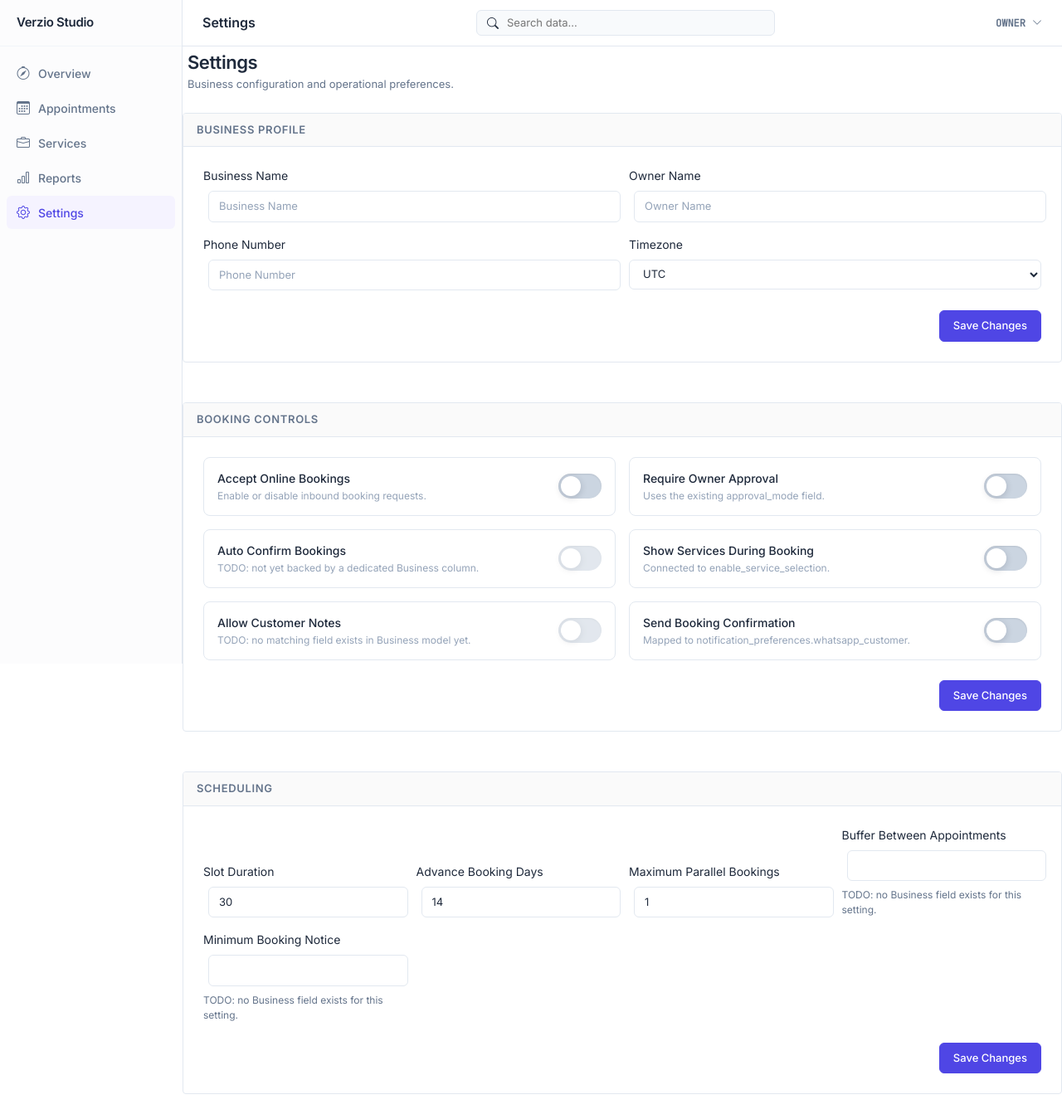
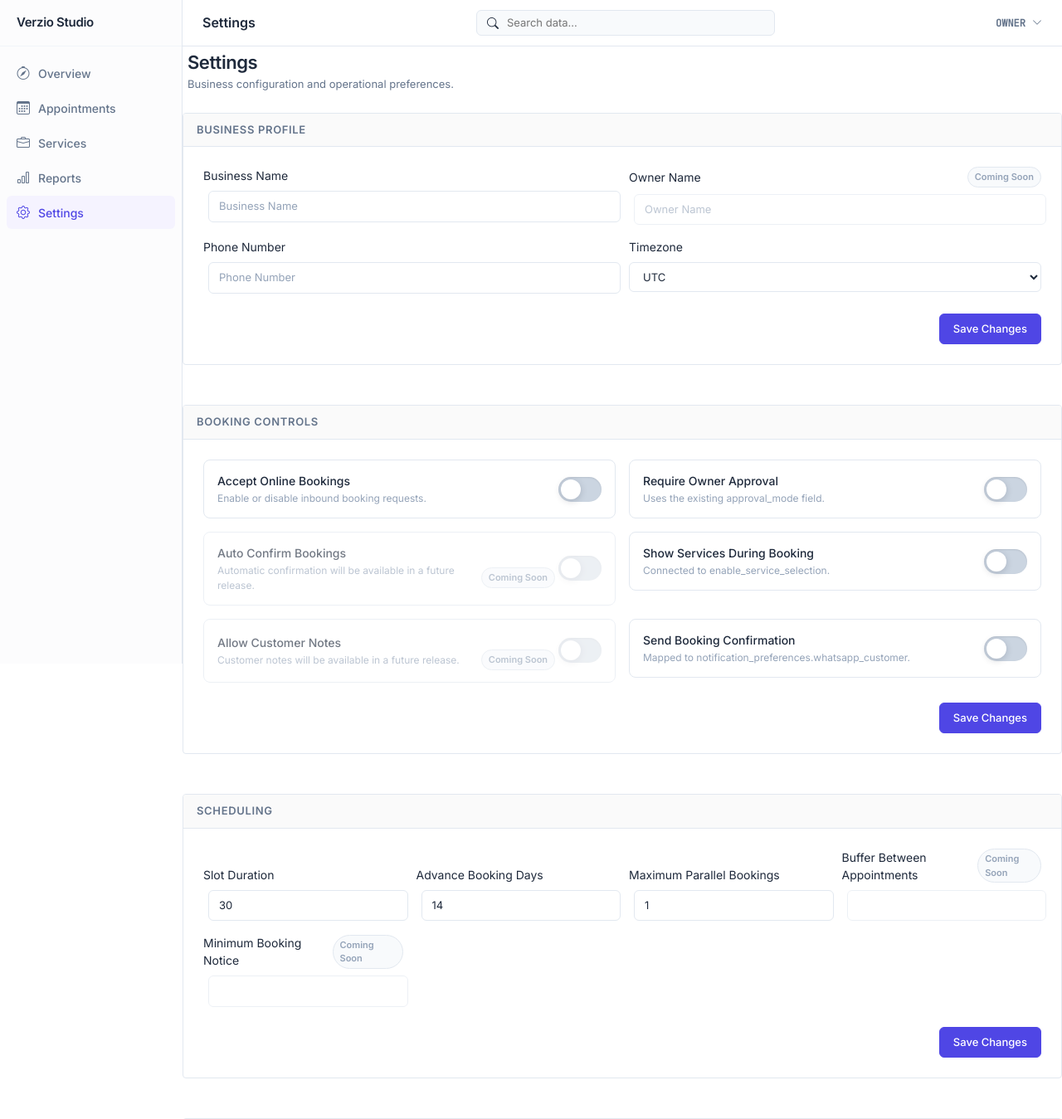
Before and after one commit to mohakbhowmik/Verzio_v1, a FastAPI app: page /owner/settings in a window 1280 px wide. Shown: the top 1349 px of the page at 83% size. Run offline with FastAPI, Linux system fonts and the light colour scheme.

Commit message:
feat(owner): complete settings

```diff
--- a/templates/owner/settings.html
+++ b/templates/owner/settings.html
@@ -82,6 +82,22 @@
     font-size: 12px;
     color: var(--text-muted);
   }
+
+  .coming-soon {
+    display: inline-flex;
+    align-items: center;
+    padding: 3px 8px;
+    border: 1px solid var(--border-light);
+    border-radius: 999px;
+    color: var(--text-tertiary);
+    background: #f8fafc;
+    font-size: 11px;
+    font-weight: 600;
+  }
+
+  .control-disabled {
+    opacity: 0.62;
+  }
 </style>
 {% endblock %}
 
@@ -114,9 +130,11 @@
               <input type="text" class="form-control-verzio" name="business_name" value="{{ business.name if business else '' }}" placeholder="Business Name">
             </div>
             <div class="col-md-6">
-              <label class="form-label mb-2">Owner Name</label>
-              <input type="text" class="form-control-verzio" name="owner_name" value="" placeholder="Owner Name" disabled>
-              <!-- TODO: owner_name is not persisted in the current Business model. -->
+              <div class="d-flex align-items-center justify-content-between mb-2">
+                <label class="form-label mb-0">Owner Name</label>
+                <span class="coming-soon">Coming Soon</span>
+              </div>
+              <input type="text" class="form-control-verzio control-disabled" name="owner_name" value="" placeholder="Owner Name" disabled>
             </div>
             <div class="col-md-6">
               <label class="form-label mb-2">Phone Number</label>
@@ -171,15 +189,18 @@
               </div>
             </div>
             <div class="col-lg-6">
-              <div class="toggle-row">
+              <div class="toggle-row control-disabled">
                 <div class="toggle-copy">
                   <div class="fw-medium">Auto Confirm Bookings</div>
-                  <div class="cell-muted">TODO: not yet backed by a dedicated Business column.</div>
+                  <div class="cell-muted">Automatic confirmation will be available in a future release.</div>
                 </div>
-                <label class="vz-toggle">
+                <div class="text-end">
+                  <span class="coming-soon">Coming Soon</span>
+                  <label class="vz-toggle mt-2">
                   <input type="checkbox" name="auto_confirm_bookings" disabled>
                   <span class="vz-toggle-track"></span>
-                </label>
+                  </label>
+                </div>
               </div>
             </div>
             <div class="col-lg-6">
@@ -195,15 +216,18 @@
               </div>
             </div>
             <div class="col-lg-6">
-              <div class="toggle-row">
+              <div class="toggle-row control-disabled">
                 <div class="toggle-copy">
                   <div class="fw-medium">Allow Customer Notes</div>
-                  <div class="cell-muted">TODO: no matching field exists in Business model yet.</div>
+                  <div class="cell-muted">Customer notes will be available in a future release.</div>
                 </div>
-                <label class="vz-toggle">
+                <div class="text-end">
+                  <span class="coming-soon">Coming Soon</span>
+                  <label class="vz-toggle mt-2">
                   <input type="checkbox" name="allow_customer_notes" disabled>
                   <span class="vz-toggle-track"></span>
-                </label>
+                  </label>
+                </div>
               </div>
             </div>
             <div class="col-lg-6">
@@ -247,14 +271,18 @@
               <input type="number" class="form-control-verzio" name="max_parallel_bookings" value="{{ business.max_parallel_bookings if business else 1 }}">
             </div>
             <div class="col-md-3">
-              <label class="form-label mb-2">Buffer Between Appointments</label>
-              <input type="number" class="form-control-verzio" value="" disabled>
-              <div class="settings-note">TODO: no Business field exists for this setting.</div>
+              <div class="d-flex align-items-center justify-content-between mb-2">
+                <label class="form-label mb-0">Buffer Between Appointments</label>
+                <span class="coming-soon">Coming Soon</span>
+              </div>
+              <input type="number" class="form-control-verzio control-disabled" value="" disabled>
             </div>
             <div class="col-md-3">
-              <label class="form-label mb-2">Minimum Booking Notice</label>
-              <input type="number" class="form-control-verzio" value="" disabled>
-              <div class="settings-note">TODO: no Business field exists for this setting.</div>
+              <div class="d-flex align-items-center justify-content-between mb-2">
+                <label class="form-label mb-0">Minimum Booking Notice</label>
+                <span class="coming-soon">Coming Soon</span>
+              </div>
+              <input type="number" class="form-control-verzio control-disabled" value="" disabled>
             </div>
           </div>
 
@@ -338,11 +366,10 @@
         </div>
         <div class="p-4">
           <div class="d-flex flex-wrap gap-2">
-            <button type="button" class="btn-verzio-outline" disabled>Pause Online Bookings</button>
-            <button type="button" class="btn-verzio-outline" disabled>Export Business Data</button>
-            <button type="button" class="btn-verzio-outline" disabled>Delete Business</button>
+            <button type="button" class="btn-verzio-outline" disabled>Pause Online Bookings <span class="coming-soon ms-2">Coming Soon</span></button>
+            <button type="button" class="btn-verzio-outline" disabled>Export Business Data <span class="coming-soon ms-2">Coming Soon</span></button>
+            <button type="button" class="btn-verzio-outline" disabled>Delete Business <span class="coming-soon ms-2">Coming Soon</span></button>
           </div>
-          <div class="cell-muted mt-3">These actions are disabled for this Version 1 settings pass.</div>
         </div>
       </div>
     </div>
```
